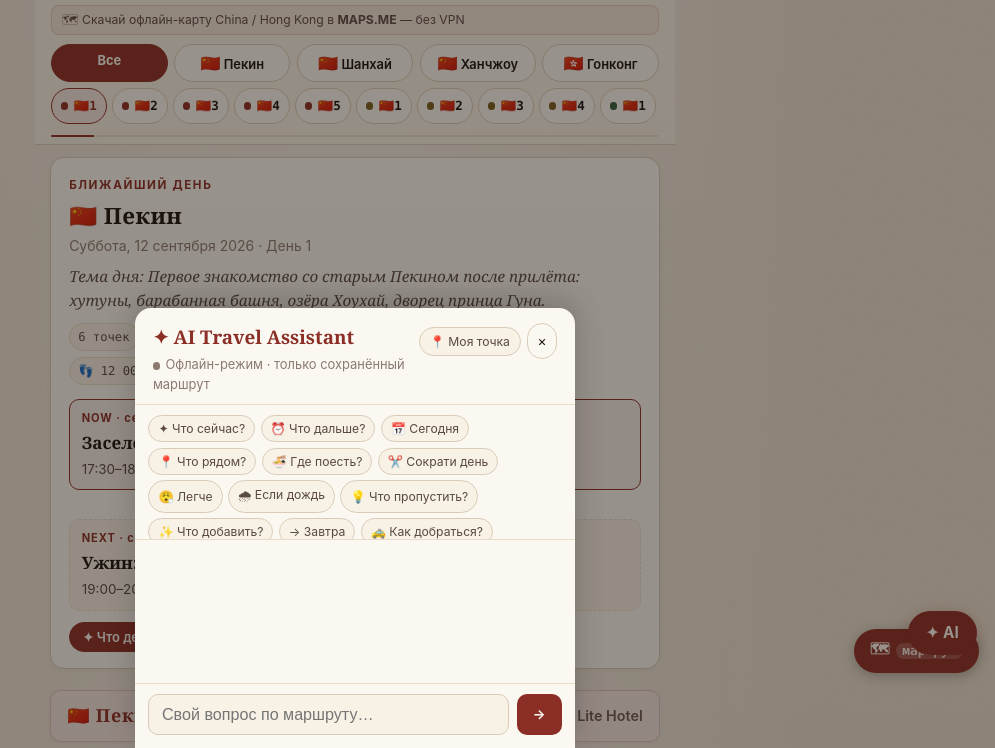
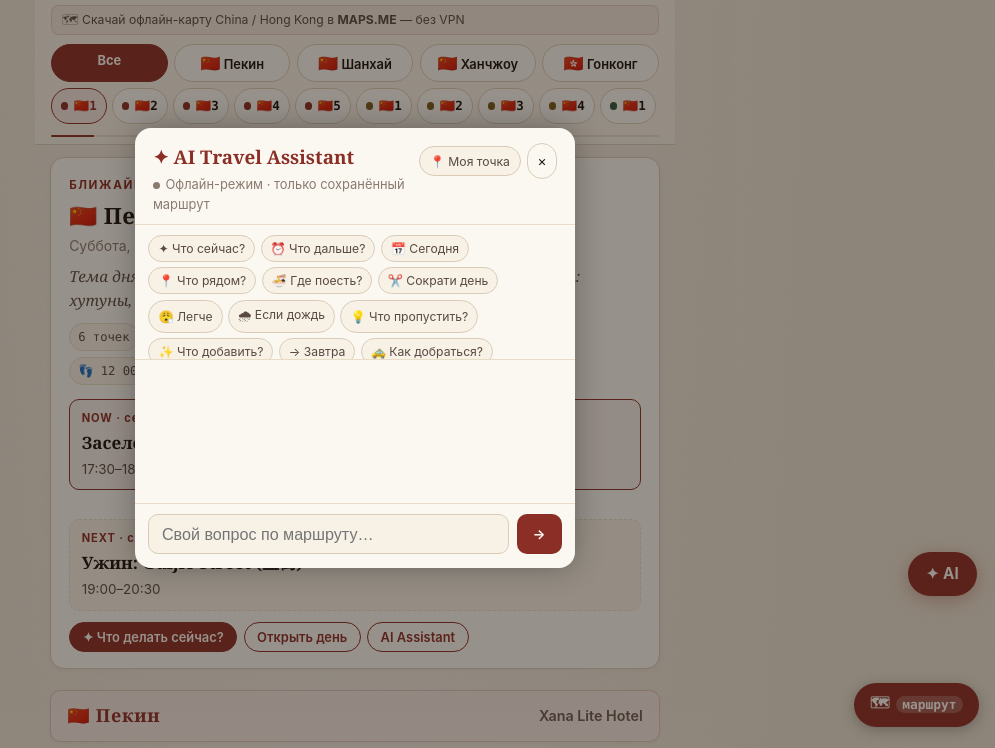
Before and after one commit to gt5w5t4hv9-hash/china-hk-trip, a website: page index.html in a window 1280 px wide. Both pictures are taken after a click on the button "AI Assistant". Shown: the part 52-800 px from the top of the page, without its empty margins (285-1280 px from the left). Drawn offline with Linux system fonts and the light colour scheme; no server answers.

Commit message:
Adjust FAB and sheet positioning and styles

```diff
--- a/index.html
+++ b/index.html
@@ -519,7 +519,7 @@ html.dark .topbar.compact{
 .route-panel{
   position:fixed;
   left: auto; right: max(.9rem, env(safe-area-inset-right, .9rem));
-  bottom: max(4.2rem, calc(3.4rem + env(safe-area-inset-bottom, 0px)));
+  bottom: max(1.2rem, calc(1rem + env(safe-area-inset-bottom, 0px)));
   transform: none;
   width: auto; max-width: min(92vw, 340px);
   z-index:55;
@@ -1241,7 +1241,7 @@ html.dark .map-tip-banner{ background: rgba(139,46,37,.2); color: var(--ink-soft
 .ai-fab{
   position: fixed;
   right: 1rem;
-  bottom: calc(5.2rem + env(safe-area-inset-bottom, 0px));
+  bottom: calc(8.5rem + env(safe-area-inset-bottom, 0px));
   z-index: 55;
   border: none;
   background: var(--cinnabar);
@@ -1256,18 +1256,20 @@ html.dark .map-tip-banner{ background: rgba(139,46,37,.2); color: var(--ink-soft
 .ai-sheet[hidden]{ display:none !important; }
 .ai-sheet{
   position: fixed; inset: 0; z-index: 95;
-  display: flex; align-items: flex-end; justify-content: center;
+  display: flex; align-items: center; justify-content: center;
+  padding: 1rem;
 }
 .ai-backdrop{ position:absolute; inset:0; background: rgba(30,20,15,.45); }
 .ai-panel{
   position: relative;
   width: min(100%, 440px);
-  max-height: 88vh;
+  max-height: 80vh;
   background: var(--paper-card);
-  border-radius: 16px 16px 0 0;
+  border-radius: 16px;
   display: flex; flex-direction: column;
-  padding-bottom: env(safe-area-inset-bottom, 0px);
-  box-shadow: 0 -8px 30px rgba(0,0,0,.2);
+  padding-bottom: 0;
+  box-shadow: 0 0 30px rgba(0,0,0,.3);
+  overflow: hidden;
 }
 .ai-head{
   display:flex; justify-content:space-between; align-items:flex-start;
```
